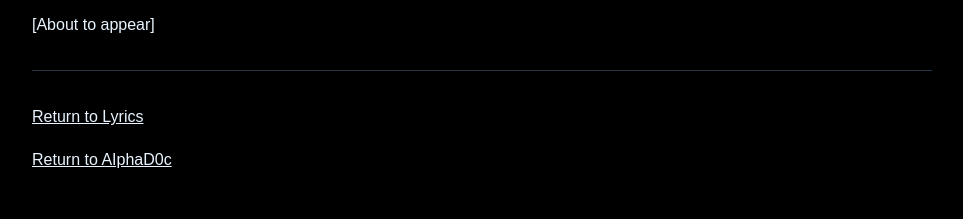
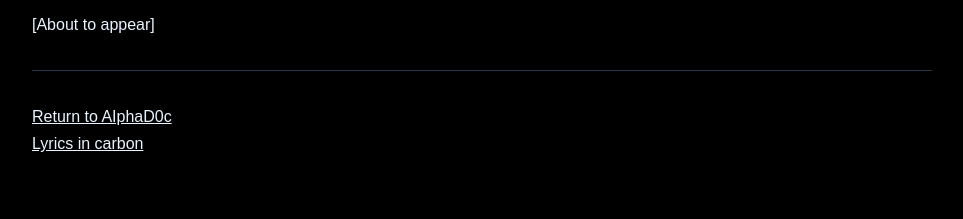
Before and after one commit to AIphaD0c/AIphaD0ctrine, a Jekyll site: the page built from vial1.md, in a window 1280 px wide. Shown: the part 2136-2355 px from the top of the page, without its empty margins (158-1121 px from the left). Built offline with Jekyll 4.4.1, drawn with Linux system fonts in a browser that asks for light colours; our own code applies the rules of GitHub Pages for plain Markdown files.

Commit message:
Update vial1.md

```diff
--- a/vial1.md
+++ b/vial1.md
@@ -1,7 +1,7 @@
 
 
 <p align="left">
-  <img src="assets/images/vial1.PNG" alt="Optimized" width="600">
+  <img src="{{ '/assets/images/vial1.PNG' | relative_url }}" alt="VIAL.1" width="600">
 </p>
 
 ### VIAL.1 broke
@@ -71,6 +71,5 @@ Sing it loud. The slopes will never be the same.
 
 ---
 
-[Return to Lyrics](./lyrics.md)
-
-[Return to AIphaD0c](./index.md)
+[Return to AIphaD0c]({{ '/' | relative_url }})
+[Lyrics in carbon]({{ '/lyrics/' | relative_url }})
```
